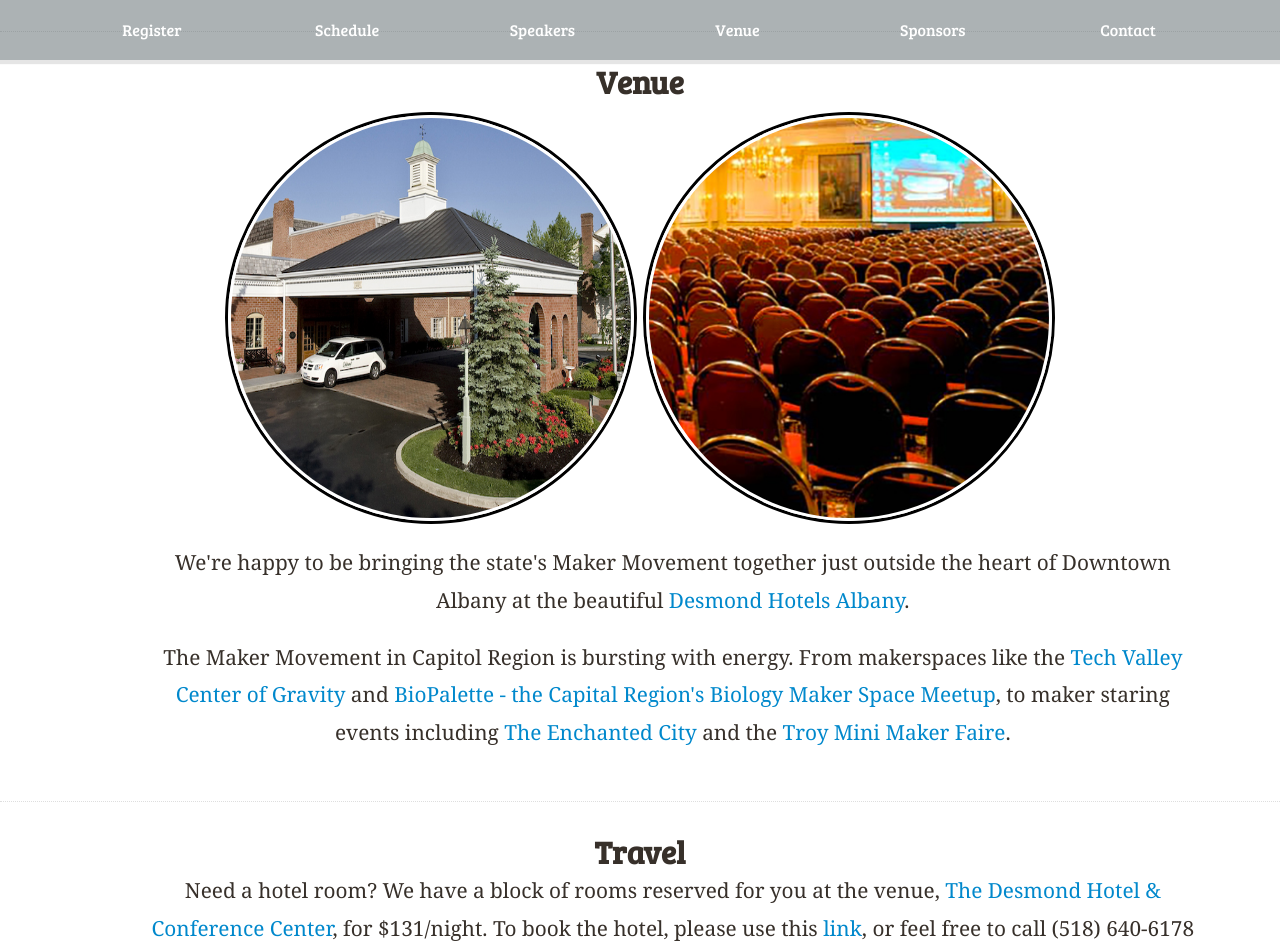
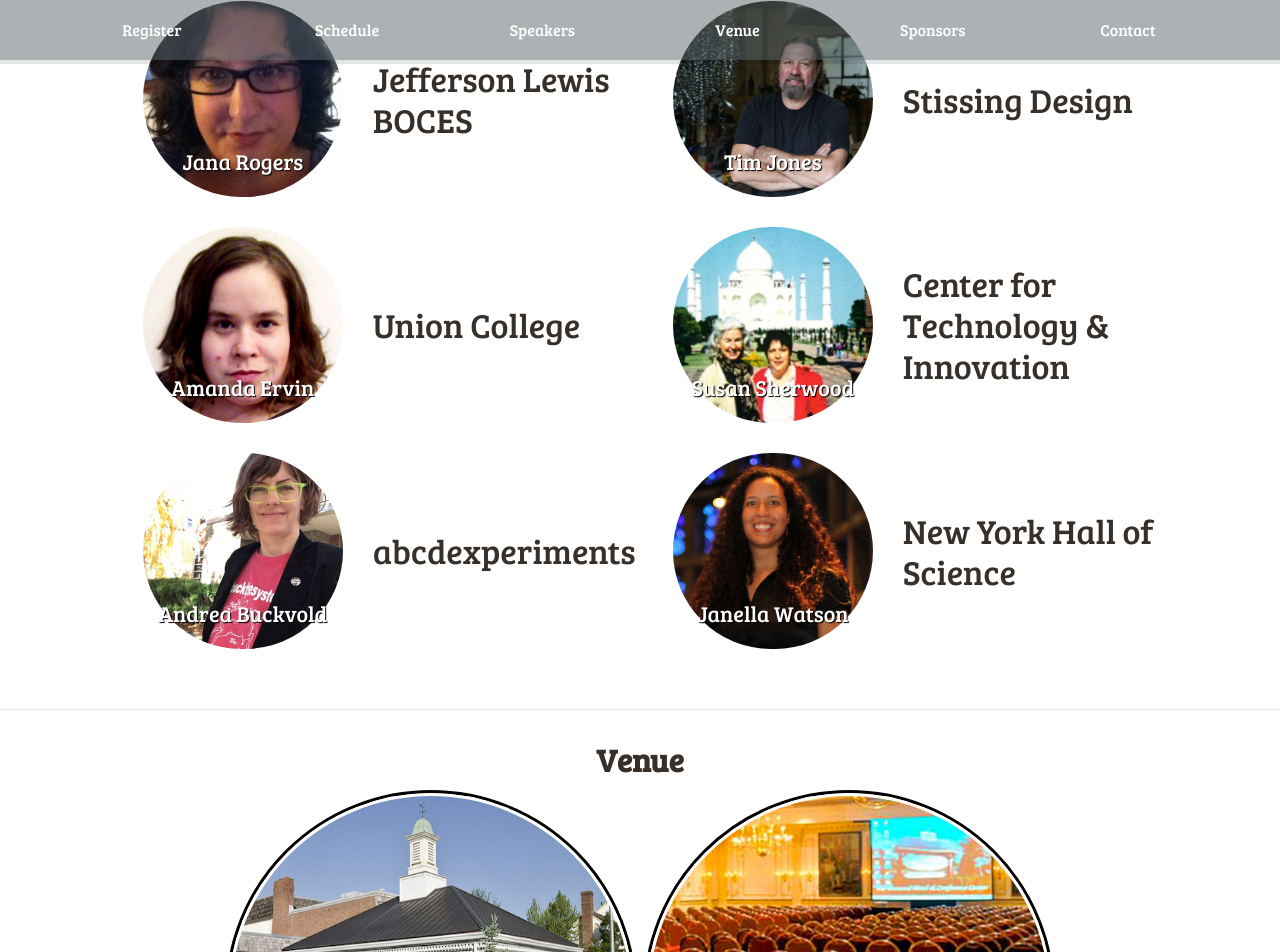
Before and after one commit to nysmakers/nysmakers.github.io, a Jekyll site: the page built from index.html, in a window 1280 px wide and 1400 px high, scrolled down 9772 px. Shown: the top 952 px of the window. Built offline with Jekyll 4.4.1, drawn with Linux system fonts in a browser that asks for light colours; some web fonts are replaced; comment, search, counter and statistics services are not loaded; some of the changed text lies outside the part shown.

Commit message:
Added another 5 speakers

```diff
--- a/2017/stylesheets/responsive.css
+++ b/2017/stylesheets/responsive.css
@@ -407,6 +407,24 @@
 #speakers #paultonko {
   background: url("/images/speakers/PaulTonko.jpg") no-repeat;
   background-position-x: 35%; }
+#speakers #bethbornick {
+  background: url("/images/speakers/BethBornick.jpg") no-repeat;
+  background-position-x: 35%; }
+#speakers #williambrigham {
+  background: url("/images/speakers/WilliamBrigham.jpg") no-repeat;
+  background-position-x: 35%; }
+#speakers #amandaervin {
+  background: url("/images/speakers/AmandaErvin.jpg") no-repeat;
+  background-position-x: 35%; }
+#speakers #susansherwood {
+  background: url("/images/speakers/SusanSherwood.jpg") no-repeat;
+  background-position-x: 35%; }
+#speakers #andreabuckvold {
+  background: url("/images/speakers/AndreaBuckvold.jpg") no-repeat;
+  background-position-x: 35%; }
+#speakers #janellawatson {
+  background: url("/images/speakers/JanellaWatson.jpg") no-repeat;
+  background-position-x: 35%; }
 
 @media screen and (max-width: 780px) {
   #speakers #talks td:last-child {
--- a/index.html
+++ b/index.html
@@ -232,6 +232,14 @@
         <td>NY Department of Education</td>
       </tr>
       <tr>
+        <td><a href="https://fuzehub.com/" id="bethbornick">Beth Bornick</a></td>
+        <td>FuzeHub</td>
+      </tr>
+      <tr>
+        <td><a href="http://www.nyssbdc.org/" id="williambrigham">William Brigham</a></td>
+        <td>Small Business Development Center</td>
+      </tr>
+      <tr>
         <td><a href="http://www.casavisco.com" id="adineviscusi">Adine Viscusi</a></td>
         <td>Casa Visco</td>
       </tr>
@@ -332,12 +340,28 @@
         <td>Lima Primary School Principal</td>
       </tr>
       <tr>
-        <td><a href="https://twitter.com/@JanaRogersBOCES" id="janarogers">Jana Rogers</a></td>
+        <td><a href="https://twitter.com/JanaRogersBOCES" id="janarogers">Jana Rogers</a></td>
         <td>Jefferson Lewis BOCES</td>
       </tr>
       <tr>
         <td><a href="http://www.stissingdesign.com/" id="timjones">Tim Jones</a></td>
         <td>Stissing Design</td>
+      </tr>
+      <tr>
+        <td><a href="https://twitter.com/threadandmotors" id="amandaervin">Amanda Ervin</a></td>
+        <td>Union College</td>
+      </tr>
+      <tr>
+        <td><a href="http://www.ctandi.org/" id="susansherwood">Susan Sherwood</a></td>
+        <td>Center for Technology & Innovation</td>
+      </tr>
+      <tr>
+        <td><a href="https://abcdexperiments.org/" id="andreabuckvold">Andrea Buckvold</a></td>
+        <td>abcdexperiments</td>
+      </tr>
+      <tr>
+        <td><a href="https://twitter.com/STEMintheMaking" id="janellawatson">Janella Watson</a></td>
+        <td>New York Hall of Science</td>
       </tr>
     </table>
   </section>
```
Also changed, not shown: images/speakers/AmandaErvin.jpg (added), images/speakers/AndreaBuckvold.jpg (added), images/speakers/BethBornick.jpg (added), images/speakers/JanellaWatson.jpg (added), images/speakers/SusanSherwood.jpg (added), images/speakers/WilliamBrigham.jpg (added).
